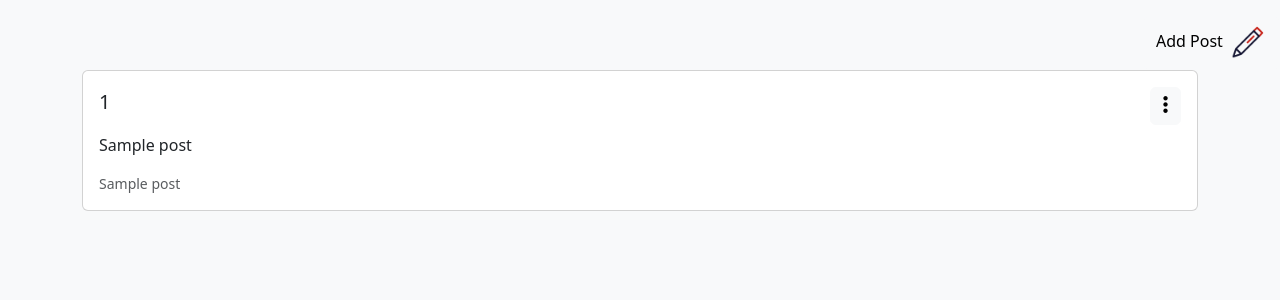
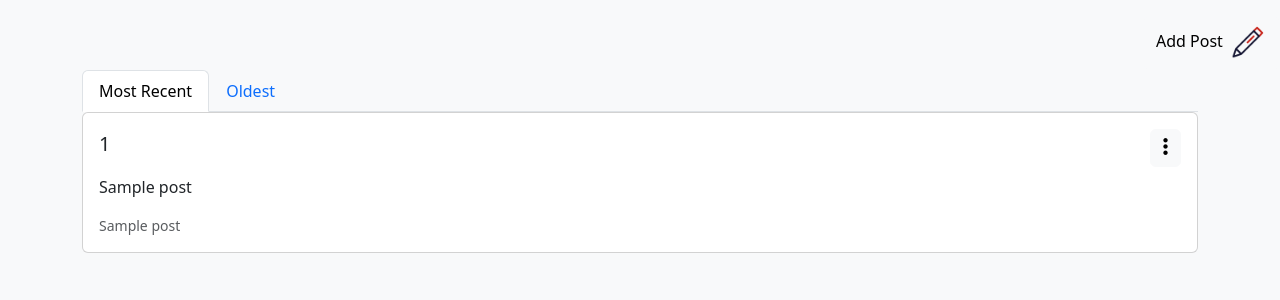
Before and after one commit to Rynstheoverlord/dabble, a Flask app: template website/templates/feed.html in a window 1280 px wide. Shown: the part 56-356 px from the top of the page. Run offline with Flask 3, Linux system fonts and the light colour scheme; the template is opened without the code that fills it: most values are stand-ins (such as "Sample title", 1, 10 or a date in 2020); some libraries are stand-ins or nearby versions.

Commit message:
Update feed.html

```diff
--- a/website/templates/feed.html
+++ b/website/templates/feed.html
@@ -45,8 +45,18 @@
 </div>
 
 <div class="container" style="clear: right;">
+<ul class="nav nav-tabs" id="myTab" role="tablist">
+  <li class="nav-item" role="presentation">
+    <button class="nav-link active" id="home-tab" data-bs-toggle="tab" data-bs-target="#home-tab-pane" type="button" role="tab" aria-controls="home-tab-pane" aria-selected="true">Most Recent</button>
+  </li>
+  <li class="nav-item" role="presentation">
+    <button class="nav-link" id="profile-tab" data-bs-toggle="tab" data-bs-target="#profile-tab-pane" type="button" role="tab" aria-controls="profile-tab-pane" aria-selected="false">Oldest</button>
+  </li>
 
-{%for post in posts%}
+</ul>
+<div class="tab-content" id="myTabContent">
+  <div class="tab-pane fade show active" id="home-tab-pane" role="tabpanel" aria-labelledby="home-tab" tabindex="0">
+    {%for post in posts_1%}
 <div class="card mb-3">
   <div class="card-body">
     <div class="d-flex justify-content-between align-items-center mb-2">
@@ -75,6 +85,49 @@
 </div>
 
 
+
+
+
+
  {%endfor%}
+</div>
+  <div class="tab-pane fade" id="profile-tab-pane" role="tabpanel" aria-labelledby="profile-tab" tabindex="0">
+        {%for post in posts_2%}
+<div class="card mb-3">
+  <div class="card-body">
+    <div class="d-flex justify-content-between align-items-center mb-2">
+      <h5 class="card-title">{{post[0]}}</h5>
+      <button type="button" class="btn btn-light" id="copybtn">
+
+        <i style="font-size: 20px;"  class="fa-solid fa-ellipsis-vertical"></i>
+
+
+      </button>
+
+
+
+    </div>
+    {%if post|length > 3%}
+      <img src="{{post[3]}}" class="img-fluid" alt="...">
+      {%endif%}
+
+    <p class="card-text">{{post[1]}}</p>
+    <div class="d-flex justify-content-between align-items-center">
+
+
+      <small class="text-muted">{{post[2]}}</small>
+    </div>
+  </div>
+</div>
+
+
+
+
+
+
+ {%endfor%}
+  </div>
+
+</div>
 
   {%endblock%}
```
